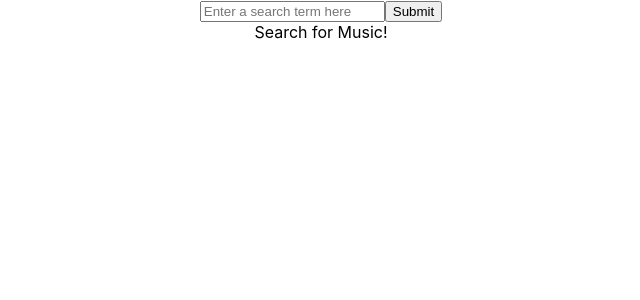
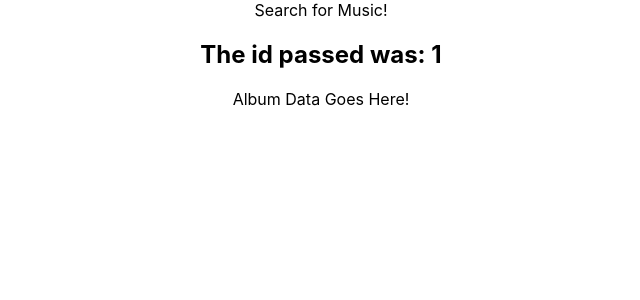
Before and after one commit to omarmoreta/Music-Library, a React (Create React App) app: page /album/1 in a window 1280 px wide. Shown: the top 300 px of the page, without its empty margins (319-959 px from the left). Built offline with nearby package versions, Linux system fonts and the light colour scheme.

Commit message:
added routes

```diff
--- a/package.json
+++ b/package.json
@@ -8,6 +8,7 @@
     "@testing-library/user-event": "^13.5.0",
     "react": "^17.0.2",
     "react-dom": "^17.0.2",
+    "react-router-dom": "^6.2.1",
     "react-scripts": "5.0.0",
     "web-vitals": "^2.1.4"
   },
--- /dev/null
+++ b/src/AlbumView.js
@@ -0,0 +1,16 @@
+import { useState } from "react";
+import { useParams } from "react-router-dom";
+
+const AlbumView = () => {
+  const { id } = useParams();
+  const [albumData, setalbumData] = useState([]);
+
+  return (
+    <div>
+      <h2>The id passed was: {id}</h2>
+      <p>Album Data Goes Here!</p>
+    </div>
+  );
+};
+
+export default AlbumView;
--- a/src/App.js
+++ b/src/App.js
@@ -1,46 +1,58 @@
-import React, { useRef, useState } from "react";
+import "./App.css";
+import React, { useEffect, useState } from "react";
+import { Route, Routes, BrowserRouter } from "react-router-dom";
+import AlbumView from "./AlbumView";
+import ArtistView from "./ArtistView";
+import Gallery from "./Gallery";
 import SearchBar from "./SearchBar";
-import Gallery from "./Gallery";
-import "./App.css";
-import { DataContext } from "./context/DataContext";
-import { SearchContext } from "./context/SearchContext";
 
 function App() {
+  let [searchTerm, setSearchTerm] = useState("");
+  let [data, setData] = useState([]);
   let [message, setMessage] = useState("Search for Music!");
-  let [data, setData] = useState([]);
-  let searchInput = useRef("");
 
-  const API_URL = "https://itunes.apple.com/search?term=";
+  useEffect(() => {
+    if (searchTerm) {
+      document.title = `${searchTerm} Music`;
+      const fetchData = async () => {
+        const response = await fetch(
+          `https://itunes.apple.com/search?term=${searchTerm}`
+        );
+        const resData = await response.json();
+        if (resData.results.length > 0) {
+          setData(resData.results);
+        } else {
+          setMessage("Not Found");
+        }
+      };
+      fetchData();
+    }
+  }, [searchTerm]);
 
   const handleSearch = (e, term) => {
     e.preventDefault();
-    const fetchData = async () => {
-      document.title = `${term} Music`;
-      const response = await fetch(API_URL + term);
-      const resData = await response.json();
-      if (resData.results.length > 0) {
-        return setData(resData.results);
-      } else {
-        return setMessage("Not Found");
-      }
-    };
-    fetchData();
+    setSearchTerm(term);
   };
 
   return (
     <div className="App">
-      <SearchContext.Provider
-        value={{
-          term: searchInput,
-          handleSearch: handleSearch,
-        }}
-      >
-        <SearchBar />
-      </SearchContext.Provider>
       {message}
-      <DataContext.Provider value={data}>
-        <Gallery />
-      </DataContext.Provider>
+      <BrowserRouter>
+        <Routes>
+          <Route
+            exact
+            path="/"
+            element={
+              <div>
+                <SearchBar handleSearch={handleSearch} />
+                <Gallery data={data} />
+              </div>
+            }
+          />
+          <Route path="/album/:id" element={<AlbumView />} />
+          <Route path="/artist/:id" element={<ArtistView />} />
+        </Routes>
+      </BrowserRouter>
     </div>
   );
 }
--- /dev/null
+++ b/src/ArtistView.js
@@ -0,0 +1,16 @@
+import { useState } from "react";
+import { useParams } from "react-router-dom";
+
+const ArtistView = () => {
+  const { id } = useParams();
+  const [artistData, setArtistData] = useState([]);
+
+  return (
+    <div>
+      <h2>The id passed was: {id}</h2>
+      <p>Artist Data Goes Here!</p>
+    </div>
+  );
+};
+
+export default ArtistView;
--- a/src/Gallery.js
+++ b/src/Gallery.js
@@ -1,13 +1,10 @@
 import GalleryItem from "./GalleryItem";
-import { DataContext } from "./context/DataContext";
-import { useContext } from "react";
 
-function Gallery() {
-  const data = useContext(DataContext);
-
-  const display = data.map((item, index) => {
+function Gallery(props) {
+  const display = props.data.map((item, index) => {
     return <GalleryItem item={item} key={index} />;
   });
+
   return <div>{display}</div>;
 }
 
--- a/src/GalleryItem.js
+++ b/src/GalleryItem.js
@@ -1,29 +1,25 @@
-import React, { useState } from "react";
+import { useState } from "react";
+import { Link } from "react-router-dom";
 
 function GalleryItem(props) {
   let [view, setView] = useState(false);
 
-  const simpleStyle = {
-    width: "25vw",
-    height: "20vh",
-    border: "1px solid black",
-    margin: "2px",
-  };
-
-  const detailStyle = {
-    width: "80vw",
-    height: "20vh",
-    border: "1px solid black",
-    margin: "2px",
-    backgroundImage: `url(${props.item.artworkUrl100})`,
-    backgroundRepeat: "no-repeat",
-    backgroundSize: "cover",
-    color: "yellow",
-  };
-
   const simpleView = () => {
     return (
-      <div style={simpleStyle}>
+      <div
+        style={{
+          width: "25vw",
+          height: "20vh",
+          border: "1px solid black",
+          margin: "2px",
+          position: "relative",
+        }}
+      >
+        <Link to={`/album/${props.item.artistId}`}> Album </Link>
+        <br />
+        <Link to={`/artist/${props.item.collectionId}`}>
+          {props.item.artistName}
+        </Link>
         <h3>{props.item.trackName}</h3>
         <h4>{props.item.collectionName}</h4>
       </div>
@@ -32,7 +28,21 @@ function GalleryItem(props) {
 
   const detailView = () => {
     return (
-      <div style={detailStyle}>
+      <div
+        style={{
+          width: "80vw",
+          height: "20vh",
+          border: "1px solid black",
+          margin: "2px",
+          position: "relative",
+          backgroundImage: `url(${props.item.artworkUrl100})`,
+          backgroundRepeat: "no-repeat",
+          backgroundSize: "cover",
+          color: "white",
+        }}
+      >
+        <Link to={`/album/${props.item.artistId}`}> Album </Link>
+        <Link to={`/artist/${props.item.collectionId}`}>Artist</Link>
         <h2>{props.item.trackName}</h2>
         <h3>{props.item.collectionName}</h3>
         <h4>{props.item.primaryGenreName}</h4>
--- a/src/SearchBar.js
+++ b/src/SearchBar.js
@@ -1,15 +1,16 @@
-import React, { useContext } from "react";
-import { SearchContext } from "./context/SearchContext";
+import { useState } from "react";
 
-function SearchBar() {
-  const { term, handleSearch } = useContext(SearchContext);
+function SearchBar(props) {
+  let [searchTerm, setSearchTerm] = useState("");
 
   return (
-    <form>
-      <input ref={term} type="text" placeholder="Enter a search term here" />
-      <button onClick={(e) => handleSearch(e, term.current.value)}>
-        Submit
-      </button>
+    <form onSubmit={(e) => props.handleSearch(e, searchTerm)}>
+      <input
+        type="text"
+        placeholder="Search Here"
+        onChange={(e) => setSearchTerm(e.target.value)}
+      />
+      <input type="submit" />
     </form>
   );
 }
```
Also changed, not shown: 1 other file (tests, documents, lock files or other folders).
